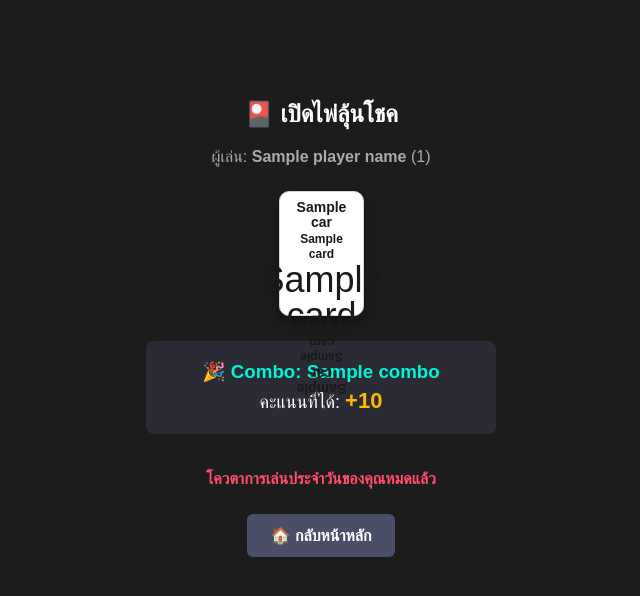
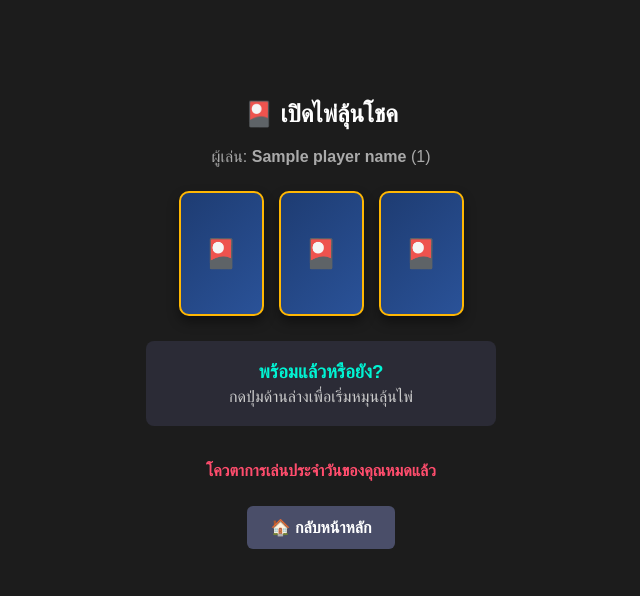
Before and after one commit to WRMG001/CardGame, a Flask app: template templates/game.html in a window 1280 px wide. Shown: the top 596 px of the page, without its empty margins (319-959 px from the left). Run offline with Flask 3, Linux system fonts and the light colour scheme; the template is opened without the code that fills it: most values are stand-ins (such as "Sample title", 1, 10 or a date in 2020).

Commit message:
Update game.html

```diff
--- a/templates/game.html
+++ b/templates/game.html
@@ -10,7 +10,12 @@
     transition: transform 0.6s ease-in-out;
     transform-style: preserve-3d;
   }
+
+  /* แสดงด้านหลังไพ่เมื่อไม่มี class flipped */
+  .card-container:not(.flipped) .card-inner { transform: rotateY(0deg); }
+  /* พลิกแสดงด้านหน้าไพ่เมื่อมี class flipped */
   .card-container.flipped .card-inner { transform: rotateY(180deg); }
+
   .card-front, .card-back {
     position: absolute;
     width: 100%;
@@ -36,47 +41,48 @@
     border: 1px solid #d1d5db;
     transform: rotateY(180deg);
   }
+
+  /* แอนิเมชันตอนไพ่หยุดหมุนสล็อต */
+  .stop-spin {
+    animation: popIn 0.3s ease-out forwards;
+  }
+  @keyframes popIn {
+    0% { transform: scale(0.8); }
+    50% { transform: scale(1.1); }
+    100% { transform: scale(1.0); }
+  }
 </style>
 
 <div style="text-align: center; margin-top: 20px; color: #fff;">
   <h2>🎴 เปิดไพ่ลุ้นโชค</h2>
   <p style="color: #aaa; margin-top: 0;">ผู้เล่น: <strong>{{ player_name }}</strong> ({{ player_id }})</p>
 
-  <!-- ไพ่ 3 ใบ -->
+  <!-- โซนไพ่ 3 ใบ (เริ่มต้นเป็นหน้าปกปิดไว้ ไม่ใส่ flipped) -->
   <div style="display: flex; justify-content: center; gap: 15px; margin: 25px 0;">
-    {% for card in cards %}
-      <div class="card-container flipped">
+    <div class="card-container" id="card-slot-0">
       <div class="card-inner">
-          <div class="card-back">
-            <span style="font-size: 24px;">🎴</span>
-          </div>
-          {% if 'Joker' in card or '🃏' in card %}
-            <div class="card-front" style="border: 2px solid #ffb703; color: #7209b7;">
-              <div style="align-self: flex-start; font-size: 11px; font-weight: bold;">JOKER</div>
-              <div style="font-size: 38px; line-height: 1;">🃏</div>
-              <div style="align-self: flex-end; font-size: 11px; font-weight: bold; transform: rotate(180deg);">JOKER</div>
-            </div>
-          {% else %}
-            {% set card_color = '#e63946' if card[-1] in ['♥', '♦'] else '#1a1a1a' %}
-            <div class="card-front" style="color: {{ card_color }};">
-              <div style="align-self: flex-start; font-size: 14px; font-weight: bold; line-height: 1.1; text-align: center;">
-                {{ card[:-1] }}<br><span style="font-size: 12px;">{{ card[-1] }}</span>
-              </div>
-              <div style="font-size: 36px; line-height: 1;">{{ card[-1] }}</div>
-              <div style="align-self: flex-end; font-size: 14px; font-weight: bold; line-height: 1.1; text-align: center; transform: rotate(180deg);">
-                {{ card[:-1] }}<br><span style="font-size: 12px;">{{ card[-1] }}</span>
+        <div class="card-back"><span style="font-size: 28px;" id="back-symbol-0">🎴</span></div>
+        <div class="card-front" id="front-content-0"></div>
       </div>
     </div>
-          {% endif %}
+    <div class="card-container" id="card-slot-1">
+      <div class="card-inner">
+        <div class="card-back"><span style="font-size: 28px;" id="back-symbol-1">🎴</span></div>
+        <div class="card-front" id="front-content-1"></div>
       </div>
     </div>
-    {% endfor %}
+    <div class="card-container" id="card-slot-2">
+      <div class="card-inner">
+        <div class="card-back"><span style="font-size: 28px;" id="back-symbol-2">🎴</span></div>
+        <div class="card-front" id="front-content-2"></div>
+      </div>
+    </div>
   </div>
 
   <!-- Result Box -->
-  <div style="background: #2b2b36; padding: 15px; border-radius: 8px; max-width: 320px; margin: 0 auto 20px auto;">
-    <h3 style="color: #00f5d4; margin: 5px 0;">🎉 Combo: {{ combo }}</h3>
-    <p style="font-size: 18px; margin: 5px 0;">คะแนนที่ได้: <strong style="color: #ffb703; font-size: 22px;">+{{ final_score }}</strong></p>
+  <div id="resultBox" style="background: #2b2b36; padding: 15px; border-radius: 8px; max-width: 320px; margin: 0 auto 20px auto;">
+    <h3 style="color: #00f5d4; margin: 5px 0;">พร้อมแล้วหรือยัง?</h3>
+    <p style="font-size: 16px; margin: 5px 0; color: #ccc;">กดปุ่มด้านล่างเพื่อเริ่มหมุนลุ้นไพ่</p>
   </div>
 
   {% if show_luck %}
@@ -86,11 +92,9 @@
   <!-- Action Buttons -->
   <div style="display: flex; justify-content: center; gap: 10px; margin-top: 20px; flex-wrap: wrap;">
     {% if plays_left > 0 %}
-      <a href="/game" id="playBtnLink" onclick="return handlePlayClick(event)">
-        <button id="playBtn" style="padding: 12px 24px; font-size: 16px; font-weight: bold; background: #00b4d8; color: white; border: none; border-radius: 6px; cursor: pointer;">
-          🔄 เปิดไพ่อีกรอบ
+      <button id="playBtn" onclick="startSlotSpin()" style="padding: 12px 24px; font-size: 16px; font-weight: bold; background: #00b4d8; color: white; border: none; border-radius: 6px; cursor: pointer;">
+        🎰 เริ่มสุ่มไพ่
       </button>
-      </a>
     {% elif can_buy_more %}
       <form action="/buy_play" method="POST" style="display: inline-block;">
         <button type="submit" onclick="playSound('flip')" style="padding: 12px 24px; font-size: 16px; font-weight: bold; background: #e63946; color: white; border: none; border-radius: 6px; cursor: pointer;">
@@ -110,7 +114,9 @@
 </div>
 
 <script>
+  // เล่นเสียง Web Audio API
   function playSound(type) {
+    try {
       const ctx = new (window.AudioContext || window.webkitAudioContext)();
       const osc = ctx.createOscillator();
       const gain = ctx.createGain();
@@ -134,38 +140,145 @@
         osc.start();
         osc.stop(ctx.currentTime + 0.4);
       }
+    } catch(e) { console.log(e); }
   }
 
-  window.addEventListener('DOMContentLoaded', () => {
-    const combo = "{{ combo }}";
-    if (combo !== "High Card") {
-      setTimeout(() => playSound('win'), 300);
+  // ตัวสร้างไพ่สล็อตสุ่มหลอกๆ
+  const dummyRanks = ['2', '3', '4', '5', '6', '7', '8', '9', '10', 'J', 'Q', 'K', 'A', 'Joker'];
+  const dummySuits = ['♠', '♥', '♦', '♣'];
+
+  function getRandomDummySymbol() {
+    const rank = dummyRanks[Math.floor(Math.random() * dummyRanks.length)];
+    if (rank === 'Joker') return '🃏';
+    return dummySuits[Math.floor(Math.random() * dummySuits.length)];
   }
-  });
 
-  let isProcessing = false;
-  function handlePlayClick(event) {
-    if (isProcessing) {
-      event.preventDefault();
-      return false;
+  // ฟังก์ชันสร้าง HTML หน้าไพ่ตามผลลัพธ์
+  function renderFrontCard(cardStr) {
+    if (cardStr.includes('Joker') || cardStr.includes('🃏')) {
+      return `
+        <div style="align-self: flex-start; font-size: 11px; font-weight: bold;">JOKER</div>
+        <div style="font-size: 38px; line-height: 1;">🃏</div>
+        <div style="align-self: flex-end; font-size: 11px; font-weight: bold; transform: rotate(180deg);">JOKER</div>
+      `;
     }
-    playSound('flip');
-    isProcessing = true;
+    const suit = cardStr.slice(-1);
+    const rank = cardStr.slice(0, -1);
+    const color = ['♥', '♦'].includes(suit) ? '#e63946' : '#1a1a1a';
+
+    return `
+      <div style="color: ${color}; width: 100%; height: 100%; display: flex; flex-direction: column; justify-content: space-between; align-items: center;">
+        <div style="align-self: flex-start; font-size: 14px; font-weight: bold; line-height: 1.1; text-align: center;">
+          ${rank}<br><span style="font-size: 12px;">${suit}</span>
+        </div>
+        <div style="font-size: 36px; line-height: 1;">${suit}</div>
+        <div style="align-self: flex-end; font-size: 14px; font-weight: bold; line-height: 1.1; text-align: center; transform: rotate(180deg);">
+          ${rank}<br><span style="font-size: 12px;">${suit}</span>
+        </div>
+      </div>
+    `;
+  }
+
+  let isSpinning = false;
+
+  async function startSlotSpin() {
+    if (isSpinning) return;
+    isSpinning = true;
+
     const btn = document.getElementById('playBtn');
     const homeBtn = document.getElementById('homeBtn');
+    const resultBox = document.getElementById('resultBox');
 
-    if (btn) {
-      btn.innerText = '⏳ กำลังสุ่มไพ่...';
+    // 1. ปรับสถานะปุ่ม
+    btn.disabled = true;
+    btn.innerText = '🎰 กำลังหมุน...';
     btn.style.background = '#6c757d';
     btn.style.cursor = 'not-allowed';
-      btn.style.opacity = '0.7';
+    homeBtn.style.opacity = '0.5';
+    homeBtn.style.pointerEvents = 'none';
+
+    resultBox.innerHTML = '<h3 style="color: #ffb703; margin: 5px 0;">กำลังลุ้นไพ่...</h3><p style="font-size: 14px; margin: 5px 0;">ขอให้โชคดี!</p>';
+
+    // reset ไพ่กลับไปเป็นหน้าปิดก่อน
+    for (let i = 0; i < 3; i++) {
+      document.getElementById(`card-slot-${i}`).classList.remove('flipped');
     }
 
-    if (homeBtn) {
-      homeBtn.style.opacity = '0.5';
-      homeBtn.style.pointerEvents = 'none';
+    // 2. แอนิเมชันสล็อตหมุนสัญลักษณ์หลังไพ่สลับไปมาอย่างเร็ว
+    playSound('flip');
+    const spinInterval = setInterval(() => {
+      for (let i = 0; i < 3; i++) {
+        document.getElementById(`back-symbol-${i}`).innerText = getRandomDummySymbol();
       }
-    return true;
+    }, 60);
+
+    try {
+      // 3. ยิง Request ขอผลสุ่มจาก API เซิร์ฟเวอร์
+      const response = await fetch('/api/play', {
+        method: 'POST',
+        headers: { 'Content-Type': 'application/json' }
+      });
+      const data = await response.json();
+
+      // หน่วงเวลาสล็อตหมุนหลอกอีก 1.2 วินาทีเพิ่มความลุ้น
+      await new Promise(res => setTimeout(res, 1200));
+      clearInterval(spinInterval);
+
+      if (data.success) {
+        // 4. ค่อยๆ หยุดสล็อต และพลิกเปิดไพ่ทีละใบ
+        const cards = data.cards;
+
+        for (let i = 0; i < 3; i++) {
+          await new Promise(res => setTimeout(res, 400)); // หน่วงเวลาทีละใบ
+          const slot = document.getElementById(`card-slot-${i}`);
+          const front = document.getElementById(`front-content-${i}`);
+
+          front.innerHTML = renderFrontCard(cards[i]);
+          slot.classList.add('flipped', 'stop-spin');
+          playSound('flip');
+        }
+
+        // 5. แสดงผลลัพธ์
+        setTimeout(() => {
+          resultBox.innerHTML = `
+            <h3 style="color: #00f5d4; margin: 5px 0;">🎉 Combo: ${data.combo}</h3>
+            <p style="font-size: 18px; margin: 5px 0;">คะแนนที่ได้: <strong style="color: #ffb703; font-size: 22px;">+${data.score_gained}</strong></p>
+          `;
+          if (data.combo !== "High Card") playSound('win');
+
+          // ปรับปุ่มให้เล่นซ้ำได้ถ้าสิทธิ์ยังเหลือ
+          if (data.plays_left > 0) {
+            btn.innerText = '🔄 เปิดไพ่อีกรอบ';
+            btn.style.background = '#00b4d8';
+            btn.style.cursor = 'pointer';
+            btn.disabled = false;
+          } else {
+            btn.style.display = 'none';
+            resultBox.innerHTML += `<p style="color: #ff4d6d; font-weight: bold; margin-top: 10px;">โควตาการเล่นประจำวันของคุณหมดแล้ว</p>`;
+          }
+          homeBtn.style.opacity = '1';
+          homeBtn.style.pointerEvents = 'auto';
+          isSpinning = false;
+        }, 500);
+
+      } else {
+        resultBox.innerHTML = `<p style="color: #ff4d6d;">⚠️ ${data.message}</p>`;
+        homeBtn.style.opacity = '1';
+        homeBtn.style.pointerEvents = 'auto';
+        isSpinning = false;
+      }
+
+    } catch (err) {
+      clearInterval(spinInterval);
+      resultBox.innerHTML = `<p style="color: #ff4d6d;">⚠️ เกิดข้อผิดพลาดในการเชื่อมต่อเซิร์ฟเวอร์</p>`;
+      btn.innerText = 'ลองใหม่อีกครั้ง';
+      btn.disabled = false;
+      btn.style.background = '#e63946';
+      btn.style.cursor = 'pointer';
+      homeBtn.style.opacity = '1';
+      homeBtn.style.pointerEvents = 'auto';
+      isSpinning = false;
+    }
   }
 </script>
 {% endblock %}
```
Lines whose indentation alone changed are shown as unchanged.
